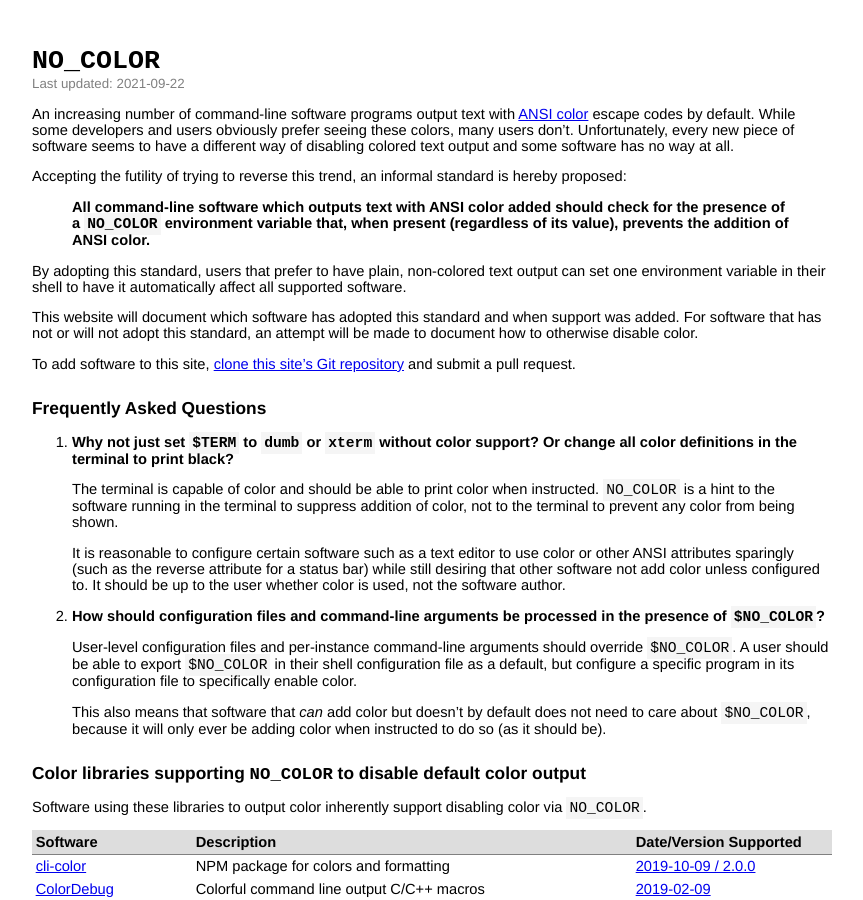
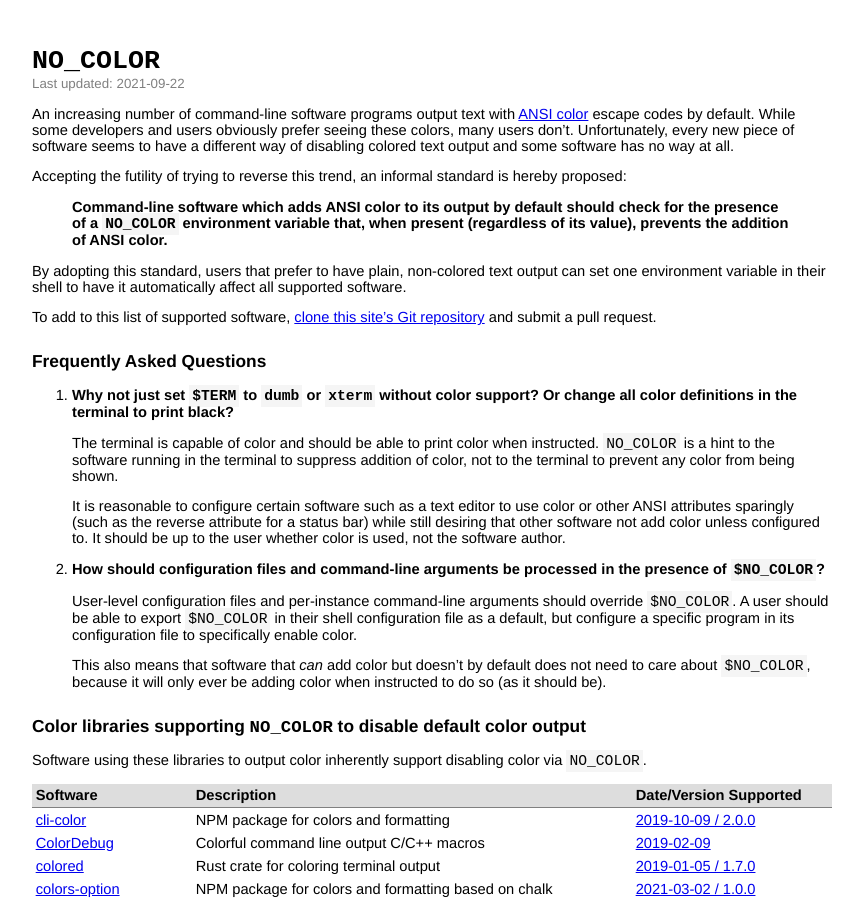
Before and after one commit to jcs/no_color, a Jekyll site: the page built from index.md, in a window 1280 px wide and 900 px high. Shown: the whole window, without its empty margins (208-1071 px from the left). Built offline with Jekyll 4.4.1, drawn with Linux system fonts in a browser that asks for light colours; our own code applies the rules of GitHub Pages for plain Markdown files.

Commit message:
index: Tweak some text
Clarify that this only applies to software which adds color, and does it by default

```diff
--- a/index.md
+++ b/index.md
@@ -16,7 +16,7 @@ of disabling colored text output and some software has no way at all.
 Accepting the futility of trying to reverse this trend, an informal standard
 is hereby proposed:
 
-> **All command-line software which outputs text with ANSI color added should
+> **Command-line software which adds ANSI color to its output by default should
 check for the presence of a `NO_COLOR` environment variable that, when present
 (regardless of  its value), prevents the addition of ANSI color.**
 
@@ -24,12 +24,7 @@ By adopting this standard, users that prefer to have plain, non-colored text
 output can set one environment variable in their shell to have it automatically
 affect all supported software.
 
-This website will document which software has adopted this standard and when
-support was added.
-For software that has not or will not adopt this standard, an attempt will be
-made to document how to otherwise disable color.
-
-To add software to this site,
+To add to this list of supported software,
 [clone this site's Git repository](https://github.com/jcs/no_color)
 and submit a pull request.
 
```
